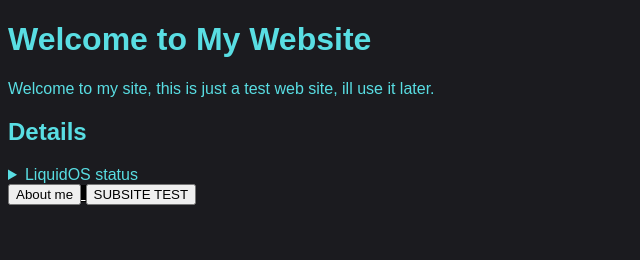
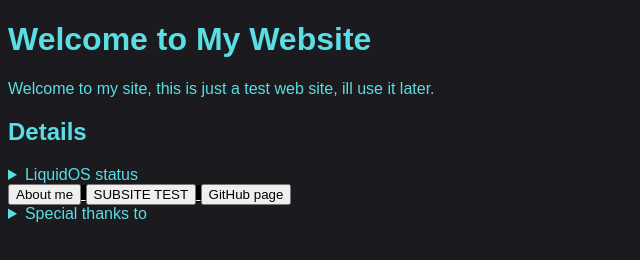
Before and after one commit to ann-dvlpr/ann-dvlpr.github.io, a plain HTML site: page index.html in a window 1280 px wide. Shown: the whole page, without its empty margins (0-640 px from the left). Drawn offline with Linux system fonts and the light colour scheme.

Commit message:
Update index.html (credits + GitHub page button)

```diff
--- a/index.html
+++ b/index.html
@@ -29,6 +29,15 @@
    <a href="https://fluid-developer.github.io/subsite.html" class="button">
    <button>SUBSITE TEST</button>
 </a>
+<a href="https://github.com/fluid-developer/fluid-developer.github.io">
+   <button>GitHub page</button>
+</a>
+  <details>
+    <summary>Special thanks to</summary>
+    Tw0xa - button redirects, friend, massive help from him.<br>
+    Nxrix - base idea to host on GitHub Pages.<br>
+    GitHub (Pages) - Without this project nothing could be done so far, they are doing it for free, literally and i respect them, nice work 💙
+  </details>
     </main>
   </body>
 </html>
```
